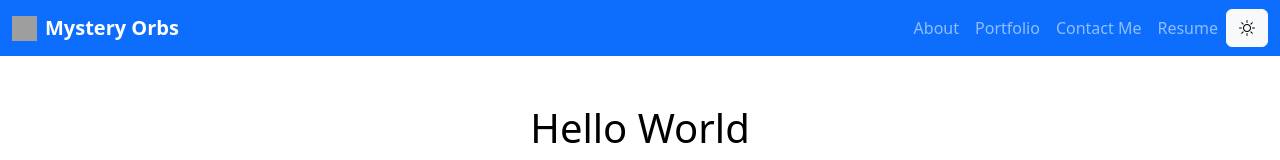
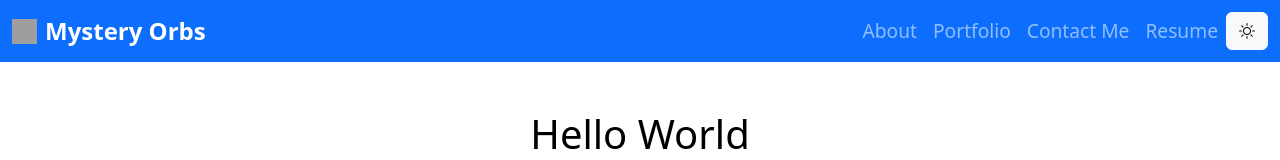
Before and after one commit to shoc71/my-React-Portfolio, a React (Vite) app: page / in a window 1280 px wide. Shown: the top 160 px of the page. Built offline with nearby package versions, Linux system fonts and the light colour scheme; grey boxes are pictures that could not be loaded.

Commit message:
slight font size increase

```diff
--- a/src/components/NavBar.jsx
+++ b/src/components/NavBar.jsx
@@ -4,8 +4,7 @@ function NavBar({ isDarkMode, toggleTheme }) {
   return (
     <nav className={`navbar navbar-expand-lg ${isDarkMode ? 'navbar-dark bg-primary' : 'navbar-dark bg-primary'}`}>
       <div className="container-fluid">
-
-        <Link className="navbar-brand d-flex align-items-center" to="/">
+        <Link className="navbar-brand d-flex align-items-center" to="/" style={{ fontSize: '1.5rem' }}>
           <img
             src="https://shorturl.at/lepSy"
             alt="Logo"
@@ -32,22 +31,22 @@ function NavBar({ isDarkMode, toggleTheme }) {
         <div className="collapse navbar-collapse" id="navbarNav">
           <ul className="navbar-nav ms-auto">
             <li className="nav-item">
-              <Link className="nav-link" to="/about">
+              <Link className="nav-link" to="/about" style={{ fontSize: '1.2rem' }}>
                 About
               </Link>
             </li>
             <li className="nav-item">
-              <Link className="nav-link" to="/portfolio">
+              <Link className="nav-link" to="/portfolio" style={{ fontSize: '1.2rem' }}>
                 Portfolio
               </Link>
             </li>
             <li className="nav-item">
-              <Link className="nav-link" to="/contact-me">
+              <Link className="nav-link" to="/contact-me" style={{ fontSize: '1.2rem' }}>
                 Contact Me
               </Link>
             </li>
             <li className="nav-item">
-              <Link className="nav-link" to="/resume">
+              <Link className="nav-link" to="/resume" style={{ fontSize: '1.2rem' }}>
                 Resume
               </Link>
             </li>
```
